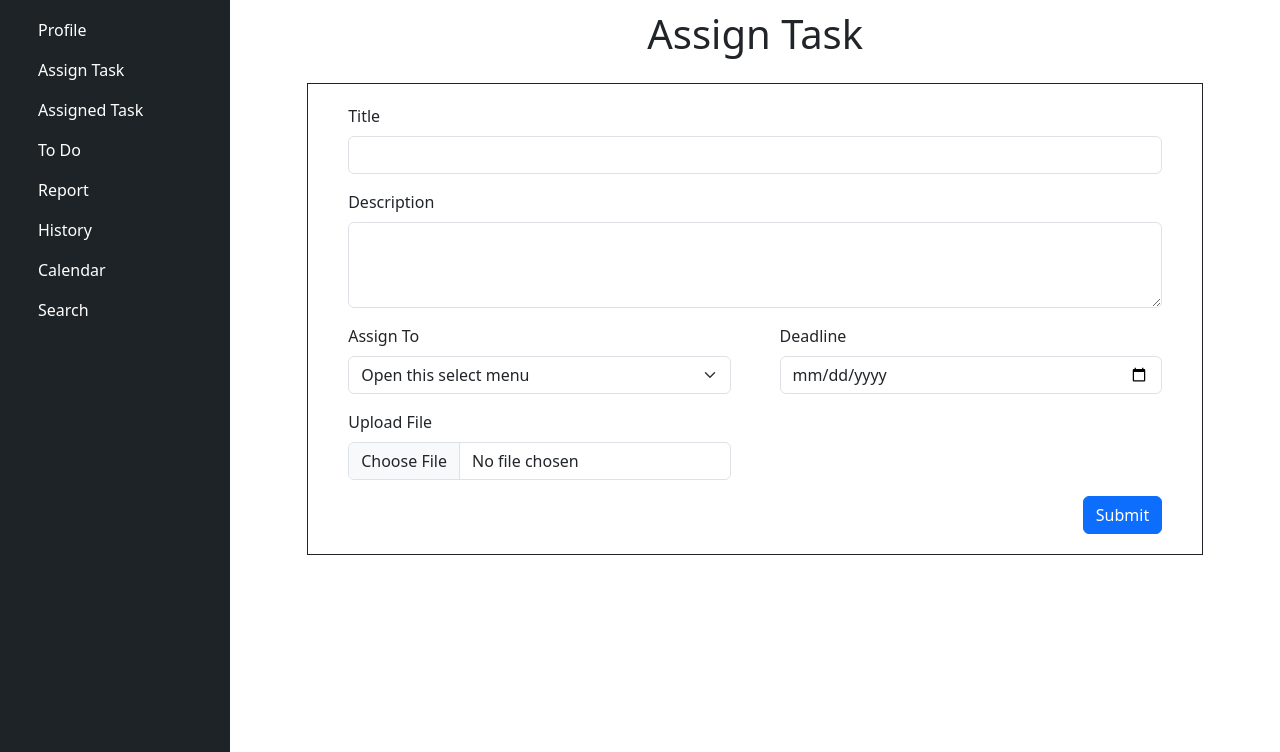
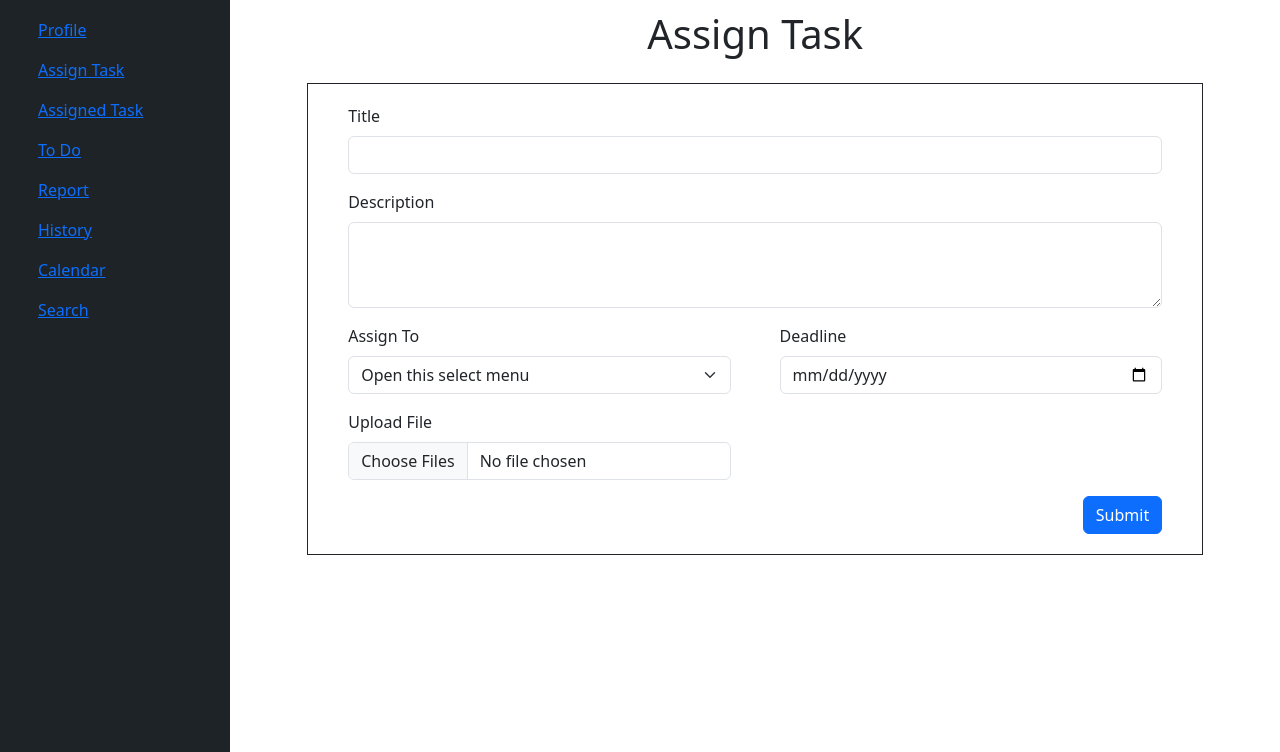
Before and after one commit to rohan-raut/Work-Compliance-System, a Django app: page /assign-task/ in a window 1280 px wide. Shown: the part 48-800 px from the top of the page. Run offline with Django 4.2, Linux system fonts and the light colour scheme; data comes from the database, SQL or seed files in the repository; both versions use the stored data as it was after the commit.

Commit message:
Added links in dashboard and created task detail page

```diff
--- /dev/null
+++ b/config.csv
@@ -0,0 +1,3 @@
+parameter,value
+hostname,127.0.0.1
+port,8000
--- a/templates/assign_task.html
+++ b/templates/assign_task.html
@@ -41,7 +41,7 @@
 
         <div class="mb-3 w-47">
             <label for="upload_file" class="form-label">Upload File</label>
-            <input type="file" class="form-control" name="upload_file">
+            <input type="file" class="form-control" name="upload_file" multiple>
         </div>
 
         <div class="d-flex justify-content-end">
--- a/templates/base.html
+++ b/templates/base.html
@@ -26,14 +26,18 @@
     <div class="container-fluid d-flex">
 
       <div class="left_sidebar d-flex flex-column">
-        <div class="left_sidebar_items">Profile</div>
-        <div class="left_sidebar_items">Assign Task</div>
-        <div class="left_sidebar_items">Assigned Task</div>
-        <div class="left_sidebar_items">To Do</div>
-        <div class="left_sidebar_items">Report</div>
-        <div class="left_sidebar_items">History</div>
-        <div class="left_sidebar_items">Calendar</div>
-        <div class="left_sidebar_items">Search</div>
+        <a class="left_sidebar_items" href="">Profile</a>
+        <a class="left_sidebar_items" href="/assign-task/">Assign Task</a>
+        <a class="left_sidebar_items" href="/assigned-tasks/">Assigned Task</a>
+        <a class="left_sidebar_items" href="/to-do/">To Do</a>
+        <a class="left_sidebar_items" href="">Report</a>
+        <a class="left_sidebar_items" href="">History</a>
+        <a class="left_sidebar_items" href="">Calendar</a>
+        <a class="left_sidebar_items" href="">Search</a>
+        {% if request.user.is_superuser %}
+          <a class="left_sidebar_items" href="/register/">Add User</a>
+          <a class="left_sidebar_items" href="/make-hierarchy/">Make Hierarchy</a>
+        {% endif %}
       </div>
 
       <div class="main_content">
--- a/web_app/urls.py
+++ b/web_app/urls.py
@@ -1,5 +1,5 @@
 from django.urls import path
-from web_app.views import dashboard_view, assign_task_view, assigned_tasks_view, to_do_view, register_view, login_view, logout_view, make_hierarchy_view
+from web_app.views import dashboard_view, assign_task_view, assigned_tasks_view, to_do_view, register_view, login_view, logout_view, make_hierarchy_view, task_detail_view
 
 
 
@@ -7,6 +7,7 @@ urlpatterns = [
     path('dashboard/', dashboard_view, name="dashboard_view"),
     path('assign-task/', assign_task_view, name="assign_task_view"),
     path('assigned-tasks/', assigned_tasks_view, name="assigned_tasks_view"),
+    path('task-detail/<int:pk>/', task_detail_view, name="task_detail_view"),
     path('to-do/', to_do_view, name="to_do_view"),
     path('register/', register_view, name="register_view"),
     path('login/', login_view, name="login_view"),
--- a/web_app/views.py
+++ b/web_app/views.py
@@ -122,3 +122,23 @@ def make_hierarchy_view(request):
     data['rows'] = len(data['objs'])
 
     return render(request, 'make_hierarchy.html', data)
+
+
+
+def task_detail_view(request, pk):
+    data = {}
+    api = "http://127.0.0.1:8000/api/task-details/" + str(pk) + "/"
+    resp = requests.get(api)
+    json_data = json.loads(resp.text)
+    data = json_data
+    print(data)
+    return render(request, 'task_detail.html', data)
+
+
+
+
+
+
+# git remote add origin git@github.com:rohan-raut/Work-Compliance-System.git
+# git branch -M main
+# git push -u origin main
```
Also changed, not shown: static/task_detail.css (added, +14 -0 lines), templates/task_detail.html (added, +24 -0 lines), db.sqlite3.
